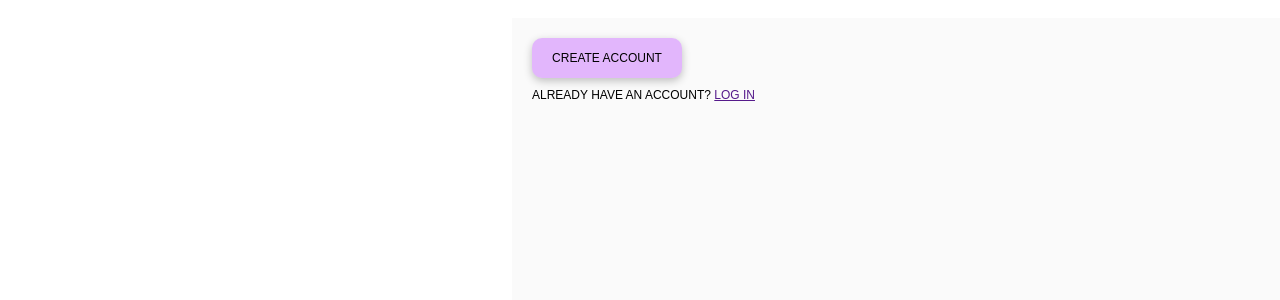
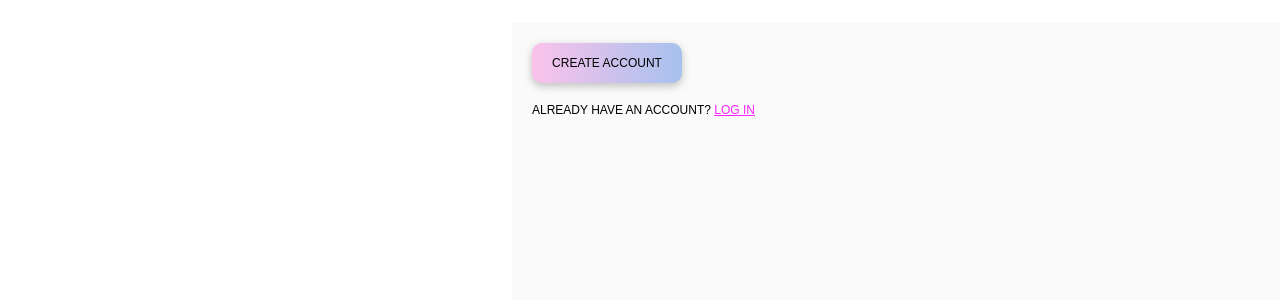
Before and after one commit to kale6019/Sign-up-form, a plain HTML site: page index.html in a window 1280 px wide. Shown: the part 500-800 px from the top of the page. Drawn offline with Linux system fonts and the light colour scheme; a script that the page names is missing; a web font is replaced by a local one.

Commit message:
added button styles and validation styling

```diff
--- a/style.css
+++ b/style.css
@@ -138,13 +138,36 @@ input:focus {
     padding: 20px;
 }
 
-button {
+.btn {
     width: 150px;
     height: 40px;
-    margin-bottom: 10px;
+    margin-bottom: 20px;
     border-radius: 10px;
     box-shadow: rgba(0, 0, 0, 0.24) 0px 3px 8px;
-    border-style: none;
-    background-color: rgba(162, 0, 255, 0.274);
-    font-size: 12px;
+    border: none;
+    background-image: linear-gradient(to right,#fbc2eb,#a6c1ee);    font-size: 12px;
+    cursor: pointer;
+
 }
+
+.btn:hover {
+    background-image: linear-gradient(to right,#fbc2eb,#a6eee4);
+    transition: 1s;
+}
+
+.test:active {
+        transform: scale(0.5);
+}
+
+.btn:active {
+    transform: scale(0.5);
+}
+
+a {
+    color: rgb(255, 35, 255);
+}
+
+.error {
+    background-color: white;
+    padding: 10px;
+}
```
